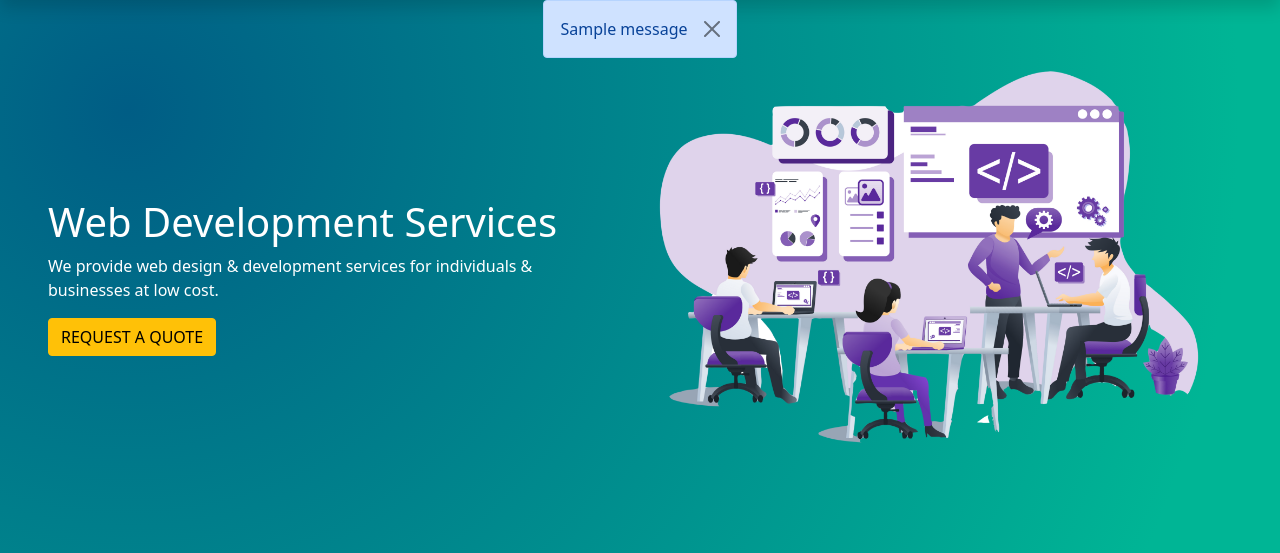
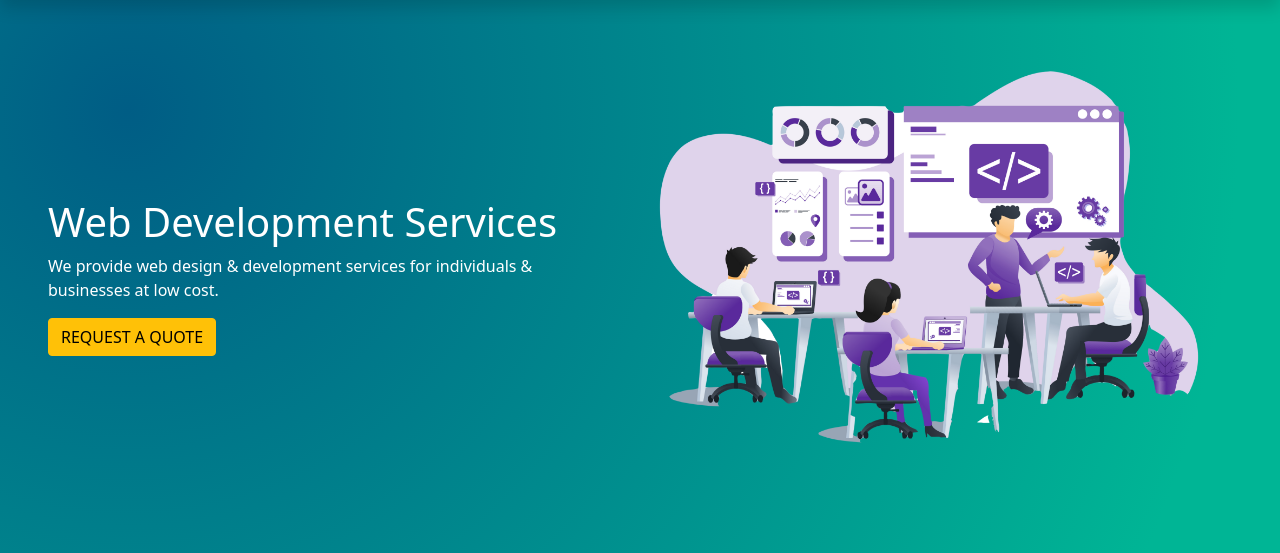
Before and after one commit to a-rahman092/web-android, a Flask app: template templates/index.html in a window 1280 px wide. Shown: the part 76-629 px from the top of the page. Run offline with Flask 2, Linux system fonts and the light colour scheme; the template is opened without the code that fills it, so the values that code supplies are empty; one stand-in notice (Sample message) is shown; some web fonts are replaced.

Commit message:
Update index.html

```diff
--- a/templates/index.html
+++ b/templates/index.html
@@ -47,20 +47,6 @@
     </header>
 
 
-    {% with messages = get_flashed_messages() %}
-    {% if messages %}
-    <div style="display: flex;justify-content: center;">
-        <div class="alert alert-primary alert-dismissible fade show" role="alert" style="position:absolute;z-index:999999;">
-            {% for message in messages %}
-                {{ message }}
-            {% endfor %}
-            <button type="button" class="btn-close" data-bs-dismiss="alert" aria-label="Close"></button>
-        </div>
-    </div>
-    {% endif %}
-    {% endwith %}
-    {% block body %}{% endblock %}
-
     <section>
         <div class="row parallax-row d-flex align-items-center text-white bg-info m-0" id="home">
             <div class="col-md-6 p-5" data-aos="fade-up-right">
@@ -83,7 +69,7 @@
                                 <span aria-hidden="true">&times;</span>
                             </button>
                         </div>
-                        <form action="/" method="post">
+                        <form action="https://formspree.io/f/moqpzoon" method="POST">
                             <div class="modal-body">
                                 <div class="form-group">
                                     <label for="name">Name</label>
```
